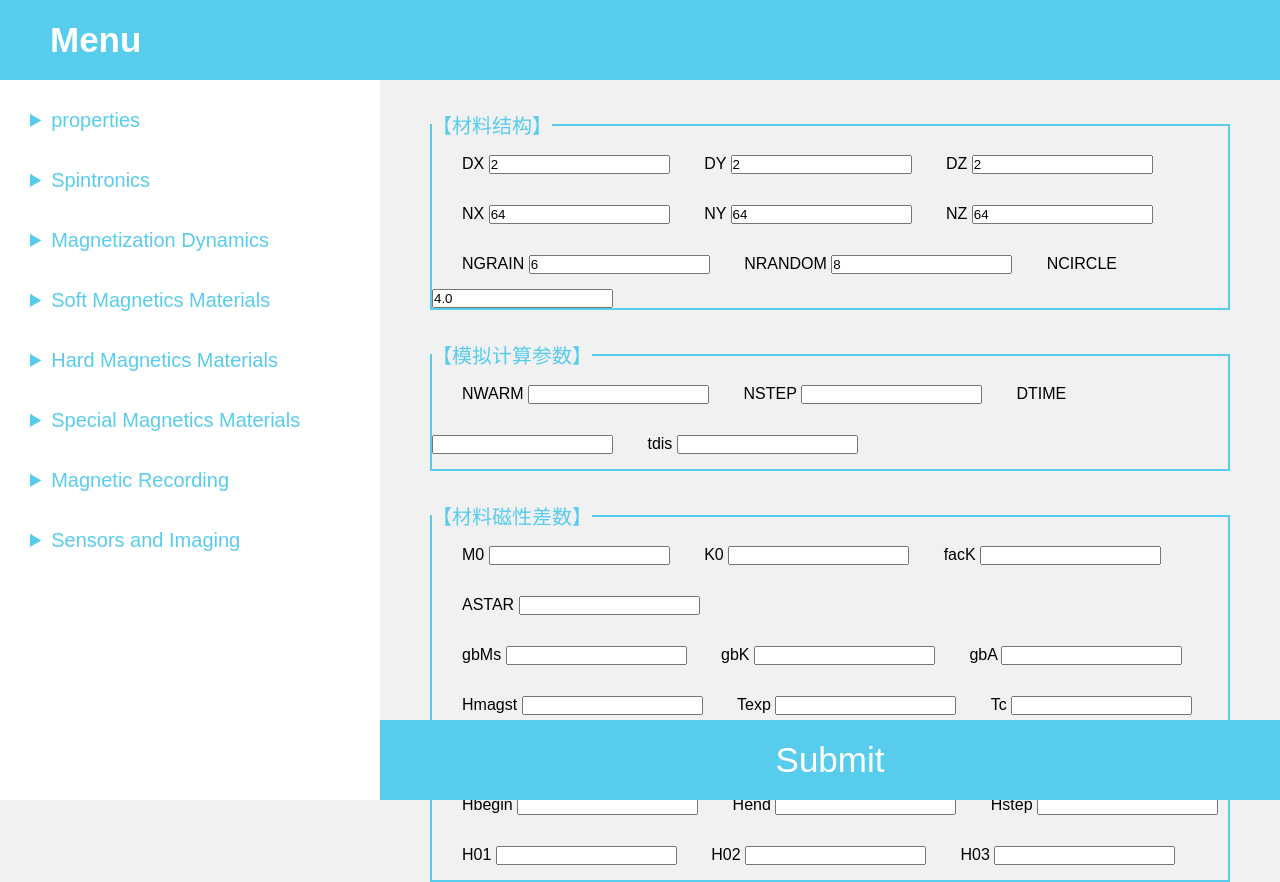
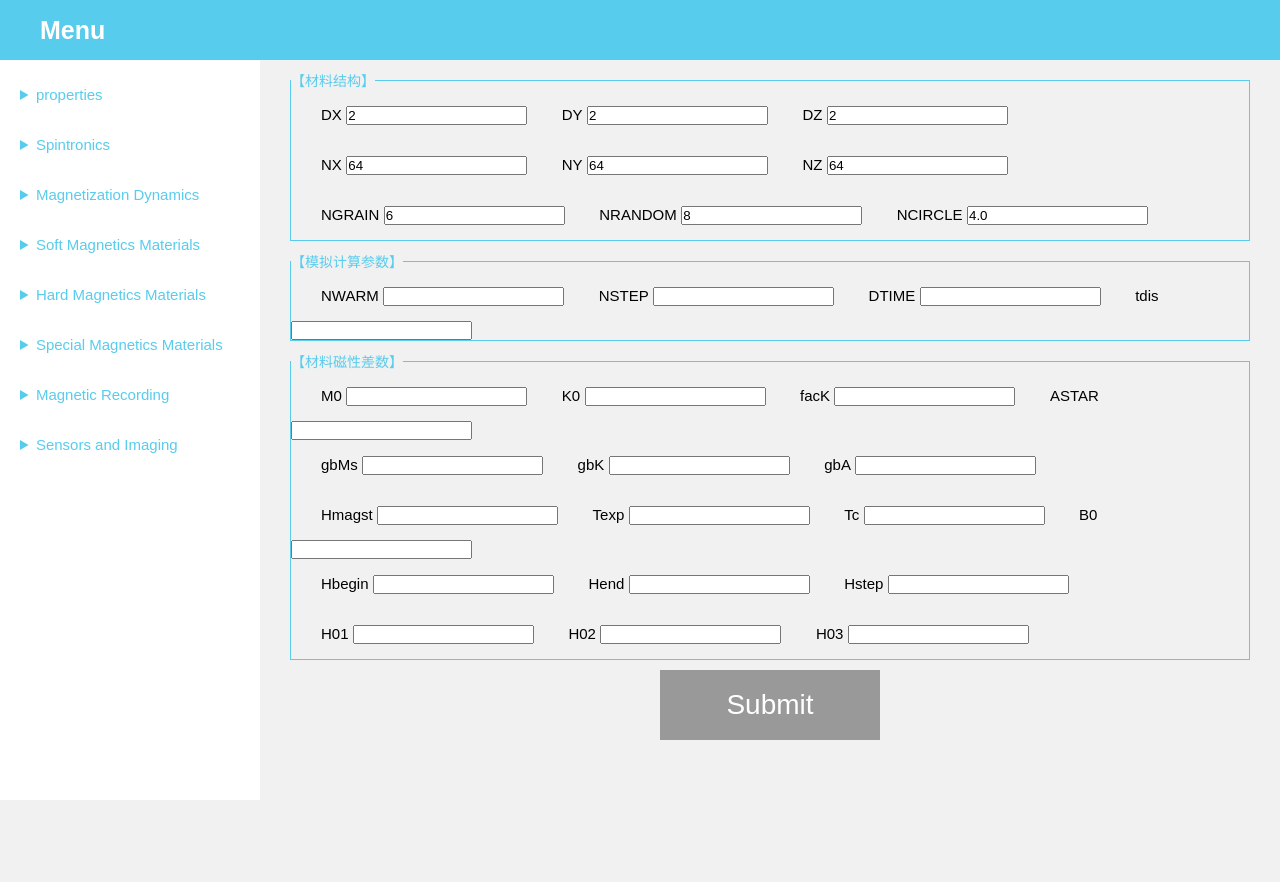
Before and after one commit to harry1999125/IMMM, a plain HTML site: page index.html in a window 1280 px wide. Both pictures are taken after a click on the label "Menu". After the commit the page ends 800 px from the top, so only its background shows below. Drawn offline with Linux system fonts and the light colour scheme.

Commit message:
change size

```diff
--- a/index.html
+++ b/index.html
@@ -167,7 +167,7 @@
                 <input type="number">
             </fieldset>
         </form>
-        <span class="submitBtn">Submit</span>
+        <div class="submitBtn">Submit</div>
     </section>
 
 </body>
--- a/style.css
+++ b/style.css
@@ -8,16 +8,16 @@ body{
     background-color: #f1f1f1;
 }
 nav{
-    height: 80px;
+    height: 60px;
     width: 100%;
     background-color: #58cced;
 }
 .menuBtn{
-    font-size: 35px;
+    font-size: 25px;
     font-weight: bold;
     color: white;
-    padding: 0 50px;
-    line-height: 80px;
+    padding: 0 40px;
+    line-height: 60px;
     cursor: pointer;
 }
 label:hover{
@@ -25,17 +25,17 @@ label:hover{
 }
 .main-nav{
     background-color: #fff;
-    height: calc(100vh - 80px);
-    width: 380px;
+    height: calc(100vh - 60px);
+    width: 260px;
     overflow: scroll;
-    line-height: 40px;
+    line-height: 30px;
     display: none;
 }
 .main-nav details{
-    margin: 20px 30px;
+    margin: 20px;
 }
 .main-nav details summary{
-    font-size: 20px;
+    font-size: 15px;
     color: #58cced;
     cursor: pointer;
 }
@@ -43,9 +43,10 @@ label:hover{
     margin-left: 25px;
 }
 .main-nav details ul li{
-    list-style: none;
+    color: #58cced;
 }
 .main-nav details ul li a{
+    font-size: 14px;
     color: #707070;
     cursor: pointer;
 }
@@ -53,36 +54,40 @@ label:hover{
     color: #88888
 }
 .input{
+    overflow: scroll;
     position: absolute;
-    top: 80px;
+    top: 60px;
     left: 0;
     width: 100%;
-    height: calc(100vh - 80px);
+    height: calc(100vh - 60px);
 }
 .submitBtn{
     color: #fff;
-    line-height: 80px;
-    font-size: 35px;
+    line-height: 70px;
+    font-size: 28px;
     text-align: center;
-    background-color: #58cced;
+    background-color: #999999;
     width: 100%;
-    height: 80px;
-    position: absolute;
-    bottom: 0px;
+    height: 100px;
     cursor: pointer;
+    border-bottom: 30px solid #f1f1f1;
+    border-left: 400px solid #f1f1f1;
+    border-right: 400px solid #f1f1f1;
+    box-sizing: border-box;
 }
 .submitBtn:hover{
     opacity: 0.7;
 }
 legend{
     color: #58cced;
-    font-size: 20px;
+    font-size: 14px;
 }
 fieldset{
-    margin: 30px 50px;
-    border: 2px solid #58cced;
+    margin: 10px 30px;
+    border: 1px solid #58cced;
 }
 form label{
+    font-size: 15px;
     line-height: 50px;
     margin-left: 30px;
 }
--- a/style.js
+++ b/style.js
@@ -5,8 +5,8 @@ let menu = function(){
     let input = document.querySelector(".input")
     if (navStatus === false){
         getSidebar.style.display = "block";
-        input.style.left = "380px";
-        input.style.width = "calc(100vw - 380px)";
+        input.style.left = "260px";
+        input.style.width = "calc(100vw - 260px)";
         navStatus = true
     }
     else if (navStatus === true){
```
